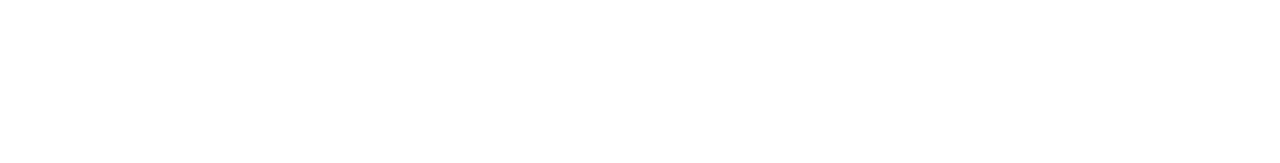
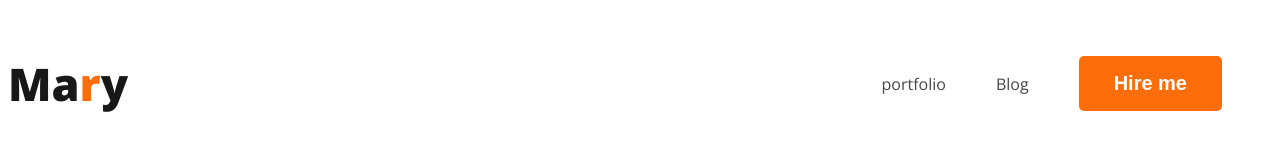
Before and after one commit to MIRNOMAN/developer-portfolio, a plain HTML site: page index.html in a window 1280 px wide. Drawn offline with nearby package versions, Linux system fonts and the light colour scheme.

Commit message:
addad nav

```diff
--- a/index.html
+++ b/index.html
@@ -4,9 +4,22 @@
     <meta charset="UTF-8">
     <meta name="viewport" content="width=device-width, initial-scale=1.0">
     <title>web Developer Portfolio</title>
+    <link rel="preconnect" href="https://fonts.googleapis.com">
+<link rel="preconnect" href="https://fonts.gstatic.com" crossorigin>
+<link href="https://fonts.googleapis.com/css2?family=Open+Sans:wght@400;500;700;800&display=swap" rel="stylesheet">
+    <link rel="stylesheet" href="style/portfolio.css">
 </head>
 <body>
     <header>
+        <nav>
+            <h3 class="nav-title">Ma<span class="text-primary">r</span>y</h3>
+
+          <ul>
+            <li><a href="">portfolio</a></li>
+            <li><a href="">Blog</a></li>
+            <li><button class="btn-primary">Hire me</button></li>
+          </ul>
+        </nav>
 
     </header>
     <main>
--- /dev/null
+++ b/style/portfolio.css
@@ -0,0 +1,40 @@
+body{
+    font-family: 'Open Sans', sans-serif;
+}
+.nav-title{
+color: #181818;
+font-size: 45px;
+font-weight: 800;
+
+}
+.text-primary{
+    color:#FD6E0A;
+}
+.btn-primary{
+    border-radius: 5px;
+    background: #FD6E0A;
+    font-size: 20px;
+    border: 0;
+    color: white;
+    font-weight: 700;
+    padding: 16px 35px;
+}
+nav{
+    display: flex;
+   align-items: center;
+   justify-content: space-between;
+}
+nav > ul{
+    display: flex;
+    align-items: center;
+
+}
+nav li{
+    list-style: none;
+   margin-right: 50px;
+}
+nav a{
+    text-decoration: none;
+    color: #474747;
+
+}
```
